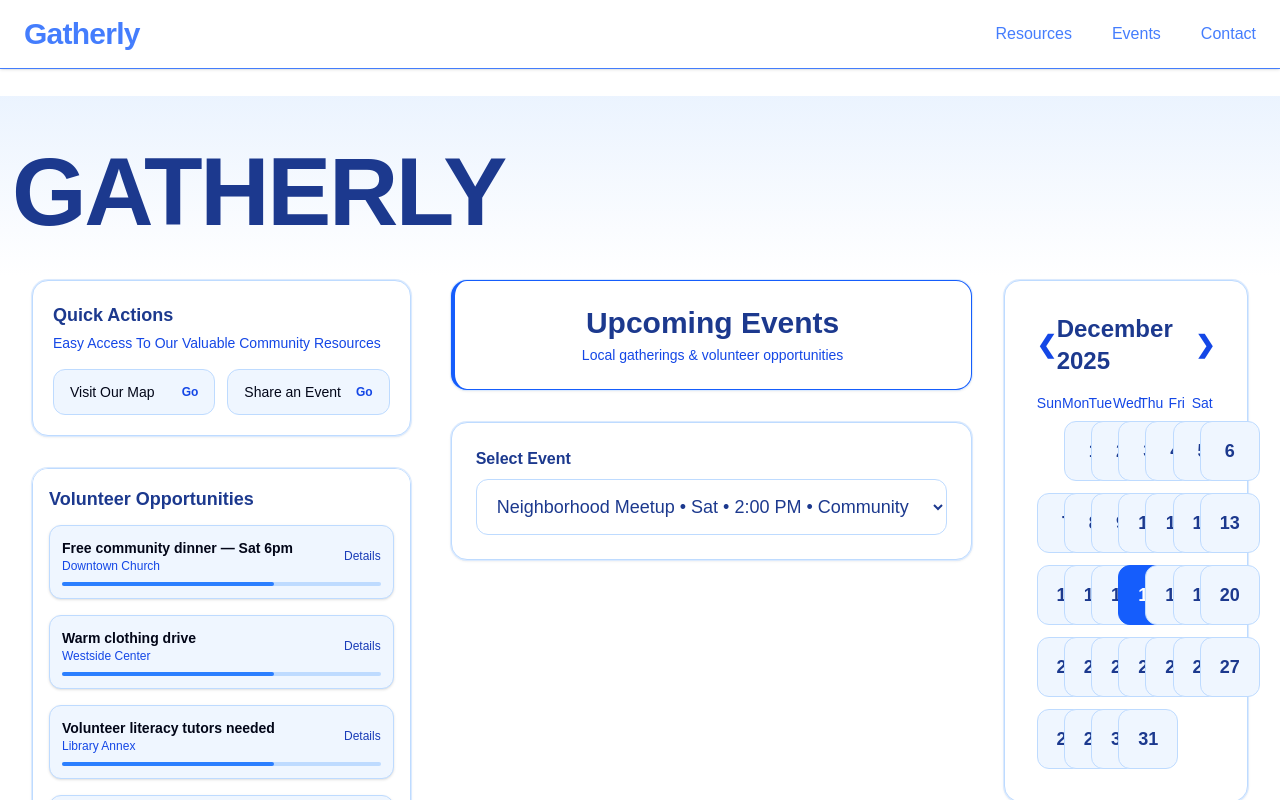
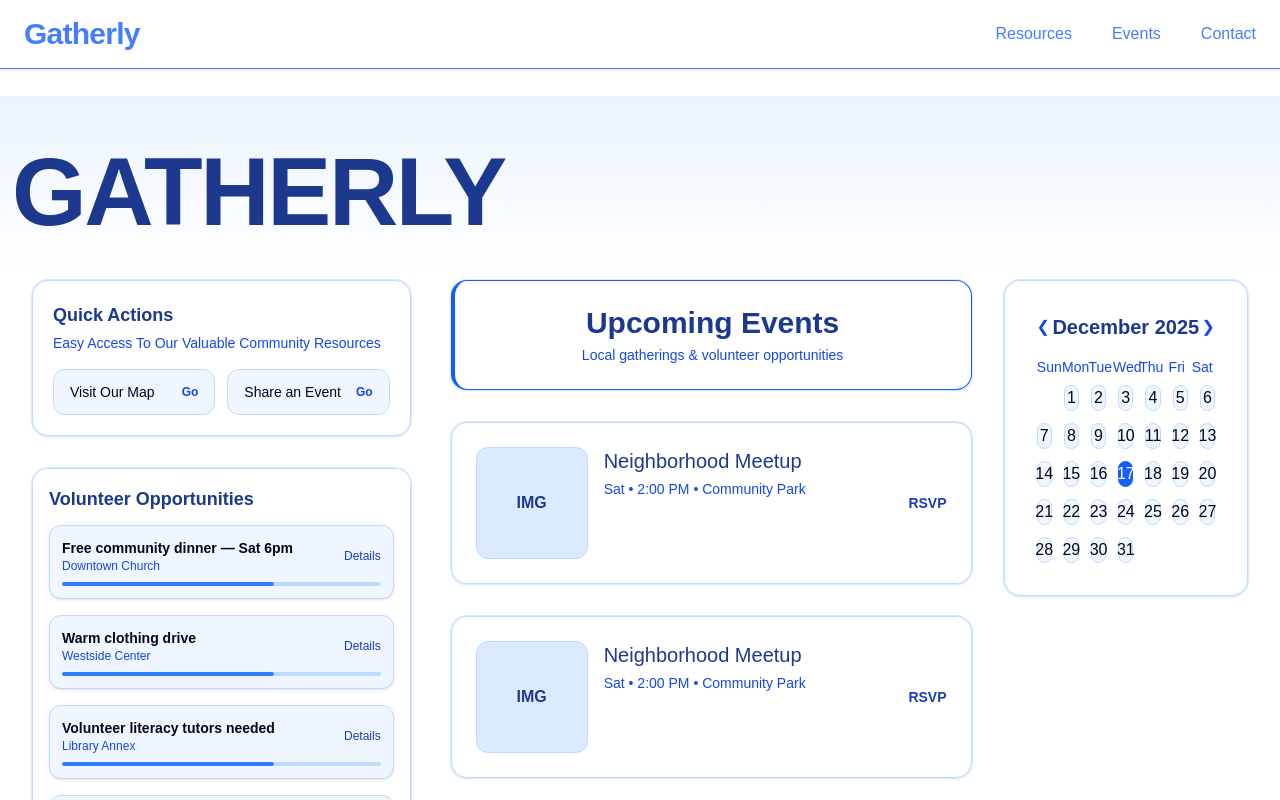
Before and after one commit to TSA-Group/tsa_group_starter, a Next.js app: page / in a window 1280 px wide. Shown: the top 800 px of the page. Built offline with nearby package versions, Linux system fonts and the light colour scheme.

Commit message:
Update page.tsx

```diff
--- a/app/page.tsx
+++ b/app/page.tsx
@@ -31,6 +31,18 @@ const cardPop: Variants = {
 export default function Home() {
   const year = new Date().getFullYear();
   const [calendarDate, setCalendarDate] = React.useState(new Date());
+  const [openMenu, setOpenMenu] = React.useState<number | null>(null);
+
+  React.useEffect(() => {
+    const handleClickOutside = (e: MouseEvent) => {
+      const target = e.target as HTMLElement;
+      if (!target.closest(".dropdown-menu") && !target.closest(".card-clickable")) {
+        setOpenMenu(null);
+      }
+    };
+    document.addEventListener("click", handleClickOutside);
+    return () => document.removeEventListener("click", handleClickOutside);
+  }, []);
 
   const calYear = calendarDate.getFullYear();
   const calMonth = calendarDate.getMonth();
@@ -175,21 +187,60 @@ export default function Home() {
                 </p>
               </motion.div>
 
-              {/* Dropdown box for events */}
-              <motion.div
-                layout
-                variants={cardPop}
-                className="bg-white rounded-2xl border border-blue-200 ring-1 ring-blue-100 shadow-sm p-6"
-              >
-                <label className="block text-blue-900 font-semibold mb-2">
-                  Select Event
-                </label>
-                <select className="w-full p-4 border border-blue-200 rounded-xl text-blue-900 text-lg">
-                  <option>Neighborhood Meetup • Sat • 2:00 PM • Community Park</option>
-                  <option>Community Dinner • Sat • 6:00 PM • Downtown Church</option>
-                  <option>Clothing Drive • Sun • 10:00 AM • Westside Center</option>
-                </select>
-              </motion.div>
+              {[1, 2, 3].map((i) => (
+                <motion.div
+                  layout
+                  key={i}
+                  variants={cardPop}
+                  className="relative cursor-pointer"
+                >
+                  {/* Card content wrapper */}
+                  <div
+                    className="card-clickable bg-white rounded-2xl border border-blue-200 ring-1 ring-blue-100 shadow-sm flex flex-col sm:flex-row gap-4 p-6"
+                    onClick={() => setOpenMenu(openMenu === i ? null : i)}
+                  >
+                    {/* IMAGE */}
+                    <div className="w-full sm:w-28 aspect-square bg-blue-100 border border-blue-200 rounded-xl flex items-center justify-center text-blue-900 font-semibold">
+                      IMG
+                    </div>
+
+                    {/* CONTENT */}
+                    <div className="flex-1 min-w-0">
+                      <div className="text-xl font-medium text-blue-900">
+                        Neighborhood Meetup
+                      </div>
+                      <div className="text-sm text-blue-700 mt-1">
+                        Sat • 2:00 PM • Community Park
+                      </div>
+                    </div>
+
+                    {/* RSVP */}
+                    <span className="text-sm font-semibold text-blue-800 self-start sm:self-center">
+                      RSVP
+                    </span>
+                  </div>
+
+                  {/* DROPDOWN MENU */}
+                  {openMenu === i && (
+                    <div className="dropdown-menu absolute top-14 right-6 z-20 w-44 rounded-xl bg-white border border-blue-200 shadow-lg">
+                      {["View Details", "Add to Calendar", "Share Event"].map(
+                        (item) => (
+                          <button
+                            key={item}
+                            className="w-full text-left px-4 py-2 text-sm text-blue-900 hover:bg-blue-50 first:rounded-t-xl last:rounded-b-xl"
+                            onClick={(e) => {
+                              e.stopPropagation();
+                              setOpenMenu(null);
+                            }}
+                          >
+                            {item}
+                          </button>
+                        )
+                      )}
+                    </div>
+                  )}
+                </motion.div>
+              ))}
             </motion.div>
 
             {/* CALENDAR */}
@@ -201,12 +252,12 @@ export default function Home() {
               <div className="flex items-center justify-between mb-4">
                 <button
                   onClick={() => changeMonth(-1)}
-                  className="text-blue-700 text-2xl font-bold"
+                  className="text-blue-700"
                 >
                   ❮
                 </button>
 
-                <h3 className="text-lg sm:text-2xl font-semibold text-blue-900">
+                <h3 className="text-lg sm:text-xl font-semibold text-blue-900">
                   {calendarDate.toLocaleString("default", {
                     month: "long",
                     year: "numeric",
@@ -215,13 +266,13 @@ export default function Home() {
 
                 <button
                   onClick={() => changeMonth(1)}
-                  className="text-blue-700 text-2xl font-bold"
+                  className="text-blue-700"
                 >
                   ❯
                 </button>
               </div>
 
-              <div className="grid grid-cols-7 text-sm text-blue-700 mb-2">
+              <div className="grid grid-cols-7 text-xs sm:text-sm text-blue-700 mb-2">
                 {days.map((d) => (
                   <div key={d} className="text-center font-medium">
                     {d}
@@ -245,10 +296,10 @@ export default function Home() {
                     <motion.div
                       layout
                       key={dayNum}
-                      className={`h-[60px] w-[60px] flex items-center justify-center rounded-xl cursor-pointer border text-lg font-semibold transition ${
+                      className={`aspect-square rounded-xl flex items-center justify-center cursor-pointer border ${
                         isToday
                           ? "bg-blue-600 text-white border-blue-600"
-                          : "bg-blue-50 border-blue-200 hover:bg-blue-100 text-blue-900"
+                          : "bg-blue-50 border-blue-200 hover:bg-blue-100"
                       }`}
                     >
                       {dayNum}
```
